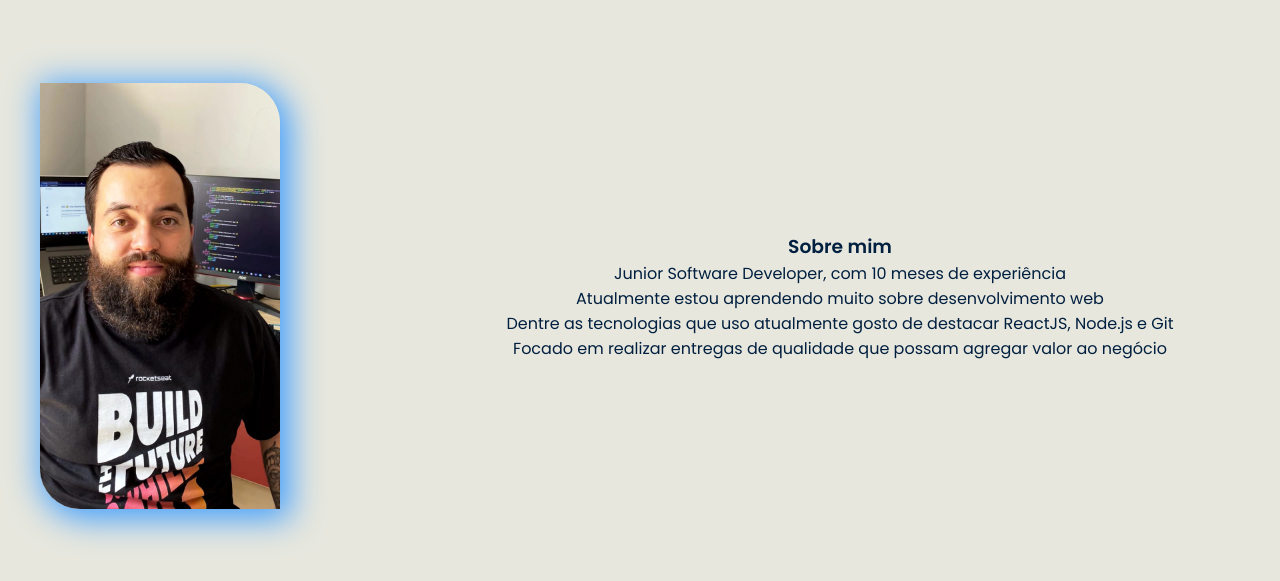
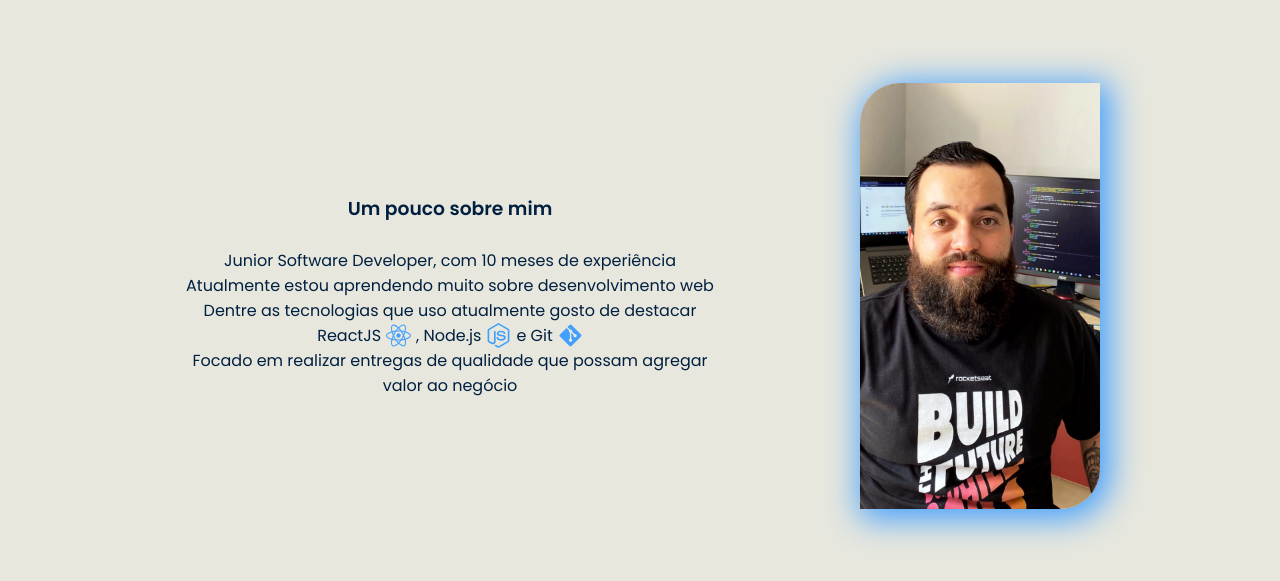
Before and after one commit to WagaoFC/devWagao, a React (Vite) app: page / in a window 1280 px wide. Shown: the part 888-1469 px from the top of the page. Built offline with nearby package versions, Linux system fonts and the light colour scheme.

Commit message:
ajustando About

```diff
--- a/src/components/About/index.tsx
+++ b/src/components/About/index.tsx
@@ -1,18 +1,24 @@
 import wagaoRelax from '../../assets/images/wagaoRelax.jpg'
 import wagaoSerious from '../../assets/images/wagaoSerious.jpg'
 import { Container, Text } from './styled'
+import { FaReact, FaNodeJs, FaGitAlt } from 'react-icons/fa'
 
 export function About() {
     return (
         <Container>
-            <img src={wagaoSerious} alt="Foto de Wagner" />
             <Text>
-                <h1>Sobre mim</h1>
+                <h1>Um pouco sobre mim</h1>
+                <br />
                 <p>Junior Software Developer, com 10 meses de experiência</p>
                 <p>Atualmente estou aprendendo muito sobre desenvolvimento web</p>
-                <p>Dentre as tecnologias que uso atualmente gosto de destacar ReactJS, Node.js e Git</p>
+                <p>Dentre as tecnologias que uso atualmente gosto de destacar</p>
+                <p className='Align'>
+                    ReactJS <FaReact />,
+                    Node.js <FaNodeJs /> e
+                    Git <FaGitAlt /></p>
                 <p>Focado em realizar entregas de qualidade que possam agregar valor ao negócio</p>
             </Text>
+            <img src={wagaoSerious} alt="Foto de Wagner" />
         </ Container>
     )
 }
--- a/src/components/About/styled.ts
+++ b/src/components/About/styled.ts
@@ -3,14 +3,13 @@ import styled from 'styled-components'
 export const Container = styled.div`
     display: flex;
     align-items: center;
-    justify-content: space-between;
+    justify-content: space-evenly;
     width: 100%;
     z-index: 1;
-    gap: 10rem;
 
     img {
         width: 20%;
-        border-radius: 0px 40px 0px 40px;
+        border-radius: 40px 0 40px 0;
         box-shadow: 5px 5px 33px 5px var(--text-color-focus);
         transition: transform 1s;
 
@@ -21,8 +20,21 @@ export const Container = styled.div`
 `
 
 export const Text = styled.div`
-    width: 100%;
+    width: 45%;
     text-align: center;
     justify-content: center;
     align-items: center;
+
+    .Align {
+        display: flex;
+        justify-content: center;
+        align-items: center;
+        gap: 5px;
+    }
+
+    svg {
+        margin: 0;
+        color: var(--text-color-focus);
+        font-size: 25px;
+    }
 `
```
